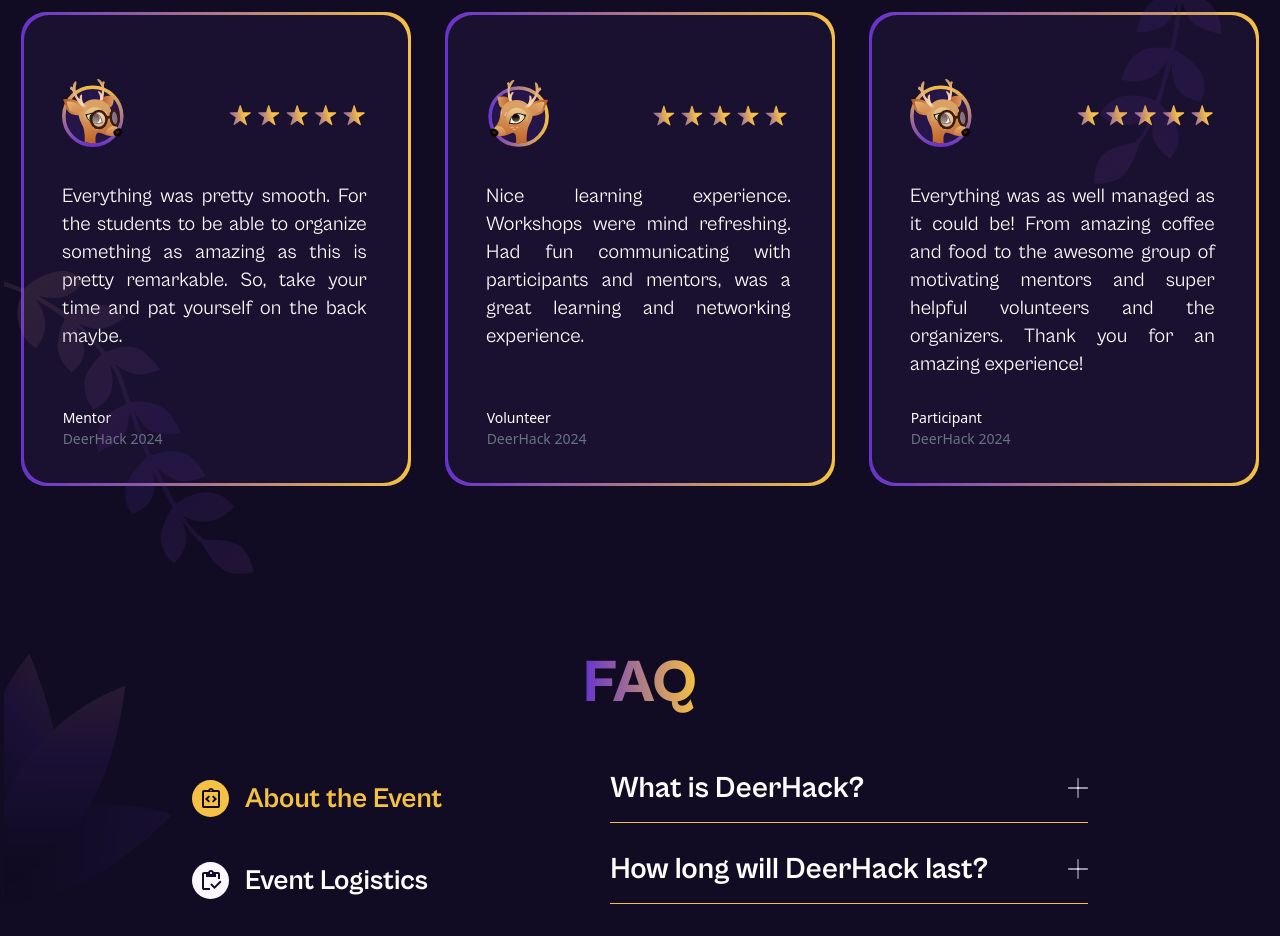
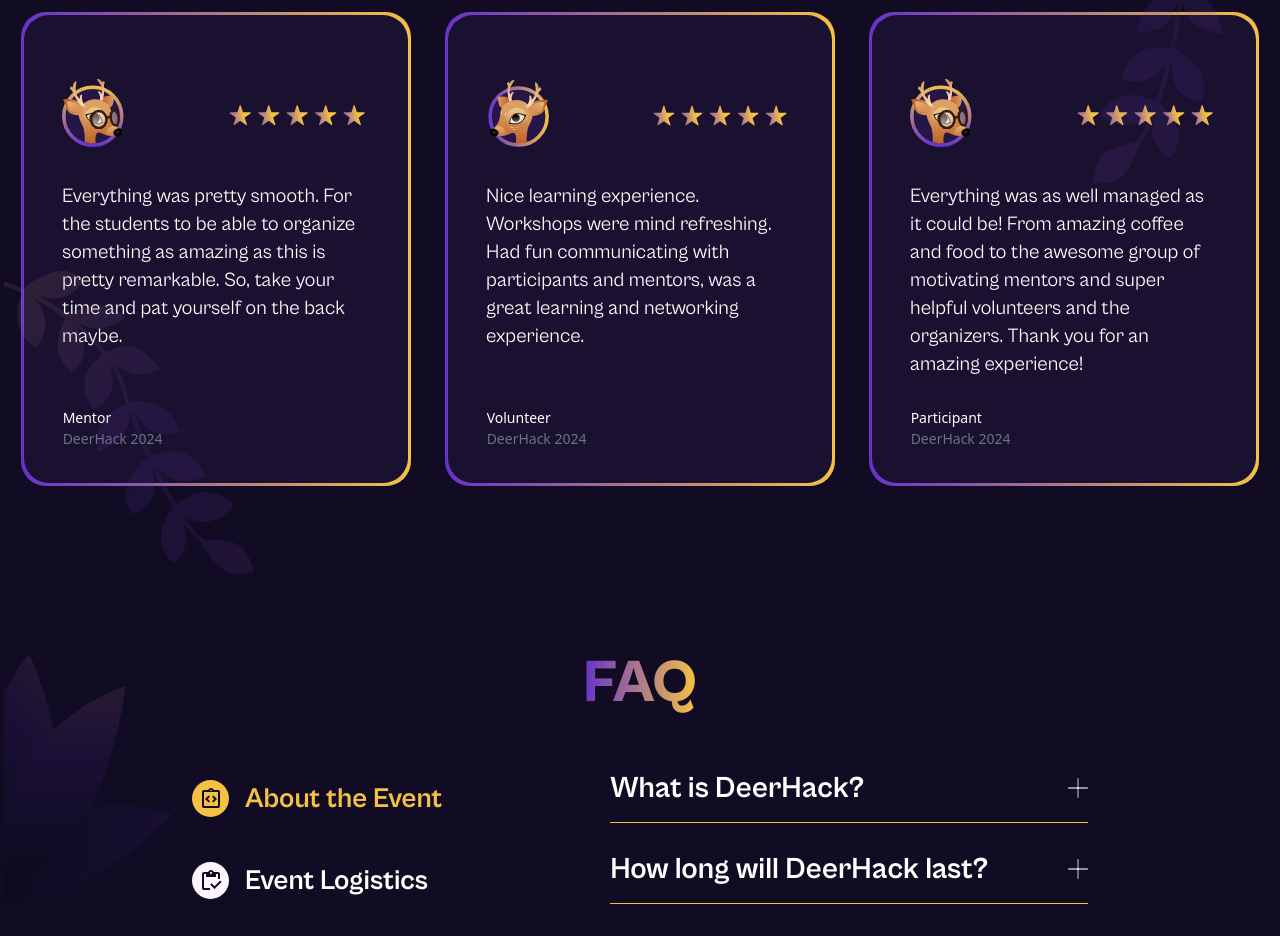
Before and after one commit to deerhack/deerhack25, a Next.js app in the folder frontend/: page / in a window 1280 px wide. Shown: the part 7058-7994 px from the top of the page. Built offline with nearby package versions, Linux system fonts and the light colour scheme.

Commit message:
fix: fixed text alignment in description

```diff
--- a/frontend/src/app/components/TheDeerHackExp/MainExpCard.tsx
+++ b/frontend/src/app/components/TheDeerHackExp/MainExpCard.tsx
@@ -27,7 +27,7 @@ export default function MainExpCard({
             <div className="absolute md:top-[-0.5rem] lg:top-[0.5rem] md:right-[0.1rem] lg:right-[0.1rem] ">{svg}</div>
             <div
               className={`${cabinetRegular.className} text-white w-[16.147rem]  lg:w-[19.045rem] h-[8.033rem] lg:h-[10.331rem]
-                md:text-[1.1rem] lg:text-[1.25rem] text-justify lg:leading-7 font-[500] absolute top-24 lg:top-[7rem] md:right-[-0.5rem] lg:right-[0.1rem]`}
+                md:text-[1.1rem] lg:text-[1.25rem] text-left lg:leading-7 font-[500] absolute top-24 lg:top-[7rem] md:right-[-0.5rem] lg:right-[0.1rem]`}
             >
               {description}
             </div>
```
